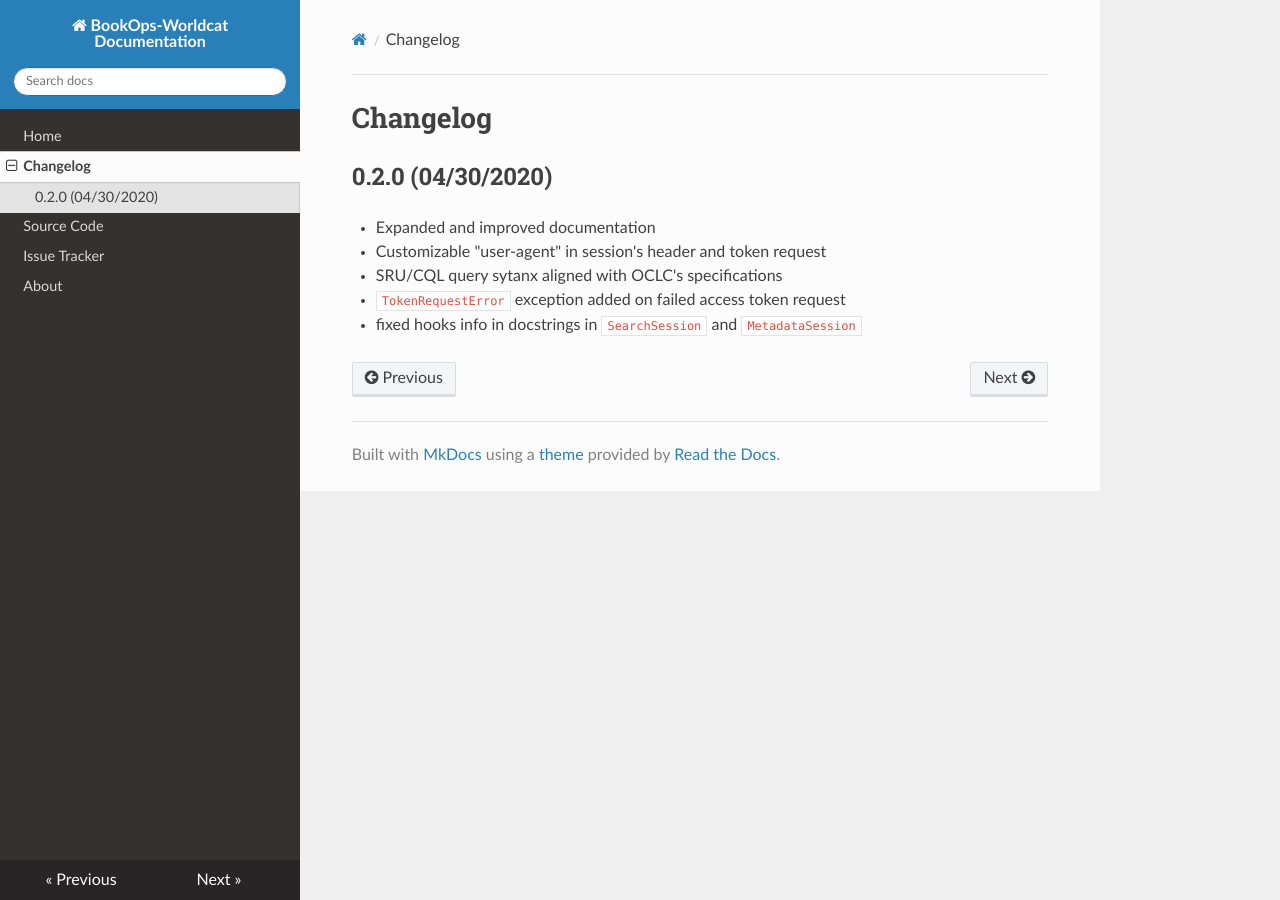
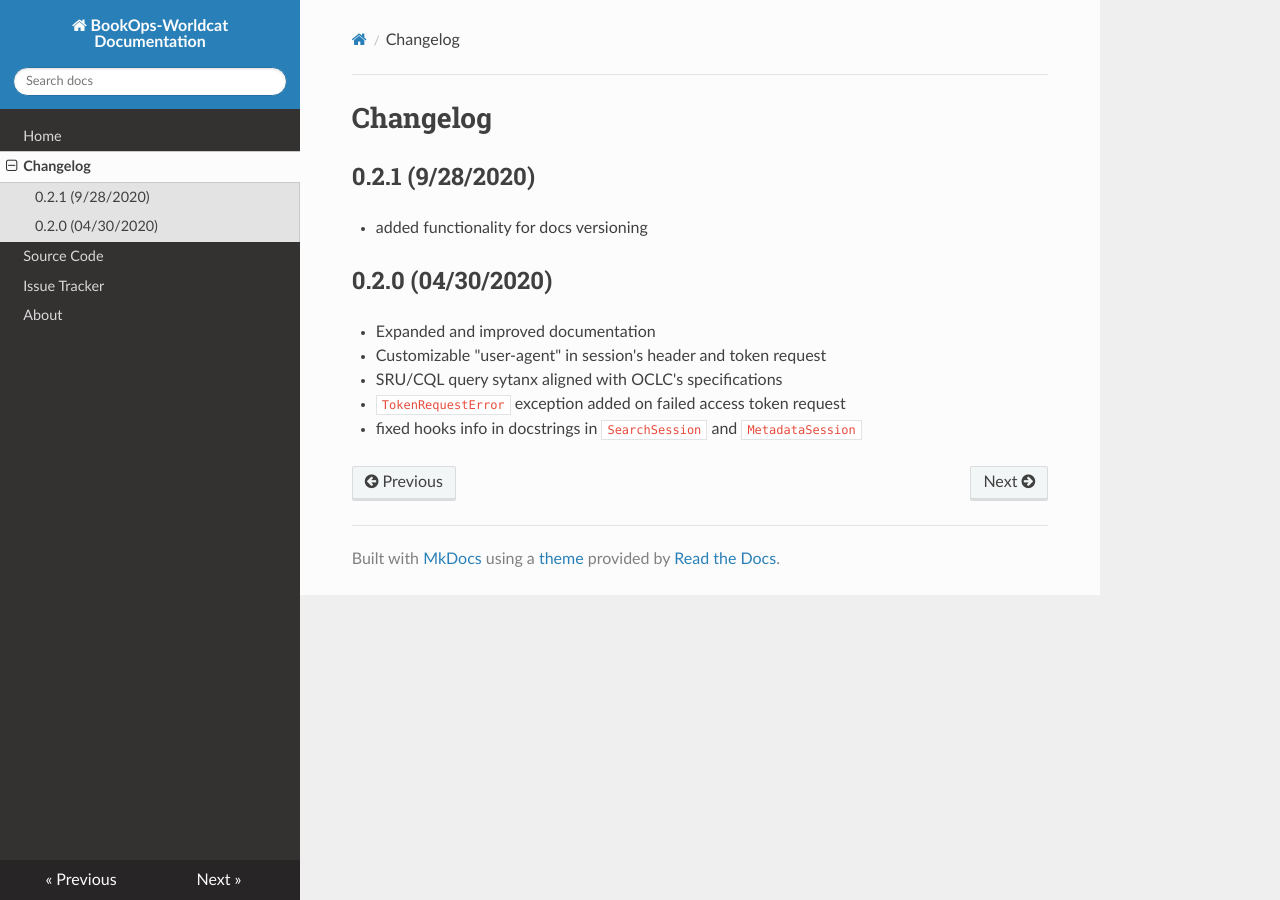
Before and after one commit to BookOps-CAT/bookops-worldcat, an MkDocs documentation site: the page built from docs/changelog.md, in a window 1280 px wide. Built offline with MkDocs 1.6.1, drawn with Linux system fonts in a browser that asks for light colours; nearby versions of some CDN libraries; comment, search, counter and statistics services are not loaded; some of the changed lines change nothing that is shown.

Commit message:
added initial docs version

```diff
--- a/docs/changelog.md
+++ b/docs/changelog.md
@@ -1,4 +1,8 @@
 # Changelog
+
+## 0.2.1 (9/28/2020)
+
++ added functionality for docs versioning
 
 ## 0.2.0 (04/30/2020)
 
--- /dev/null
+++ b/docs/css/version-select.css
@@ -0,0 +1,5 @@
+#version-selector {
+  display: block;
+  margin: -10px auto 0.809em;
+  padding: 2px;
+}
--- /dev/null
+++ b/docs/js/version-select.js
@@ -0,0 +1,64 @@
+window.addEventListener("DOMContentLoaded", function() {
+  function normalizePath(path) {
+    var normalized = [];
+    path.split("/").forEach(function(bit, i) {
+      if (bit === "." || (bit === "" && i !== 0)) {
+        return;
+      } else if (bit === "..") {
+        if (normalized.length === 1 && normalized[0] === "") {
+          // We must be trying to .. past the root!
+          throw new Error("invalid path");
+        } else if (normalized.length === 0 ||
+                   normalized[normalized.length - 1] === "..") {
+          normalized.push("..");
+        } else {
+          normalized.pop();
+        }
+      } else {
+        normalized.push(bit);
+      }
+    });
+    return normalized.join("/");
+  }
+
+  // `base_url` comes from the base.html template for this theme.
+  var REL_BASE_URL = base_url;
+  var ABS_BASE_URL = normalizePath(window.location.pathname + "/" +
+                                   REL_BASE_URL);
+  var CURRENT_VERSION = ABS_BASE_URL.split("/").pop();
+
+  function makeSelect(options, selected) {
+    var select = document.createElement("select");
+
+    options.forEach(function(i) {
+      var option = new Option(i.text, i.value, undefined,
+                              i.value === selected);
+      select.add(option);
+    });
+
+    return select;
+  }
+
+  var xhr = new XMLHttpRequest();
+  xhr.open("GET", REL_BASE_URL + "/../versions.json");
+  xhr.onload = function() {
+    var versions = JSON.parse(this.responseText);
+
+    var realVersion = versions.find(function(i) {
+      return i.version === CURRENT_VERSION ||
+             i.aliases.includes(CURRENT_VERSION);
+    }).version;
+
+    var select = makeSelect(versions.map(function(i) {
+      return {text: i.title, value: i.version};
+    }), realVersion);
+    select.id = "version-selector";
+    select.addEventListener("change", function(event) {
+      window.location.href = REL_BASE_URL + "/../" + this.value;
+    });
+
+    var title = document.querySelector("div.wy-side-nav-search");
+    title.insertBefore(select, title.querySelector(".icon-home").nextSibling);
+  };
+  xhr.send();
+});
--- a/mkdocs.yml
+++ b/mkdocs.yml
@@ -7,3 +7,7 @@
   - Issue Tracker: https://github.com/BookOps-CAT/bookops-worldcat/issues
   - About: about.md
 theme: readthedocs
+extra_css:
+  - css\version-select.css
+extra_javascript:
+  - js\version-select.js
```
